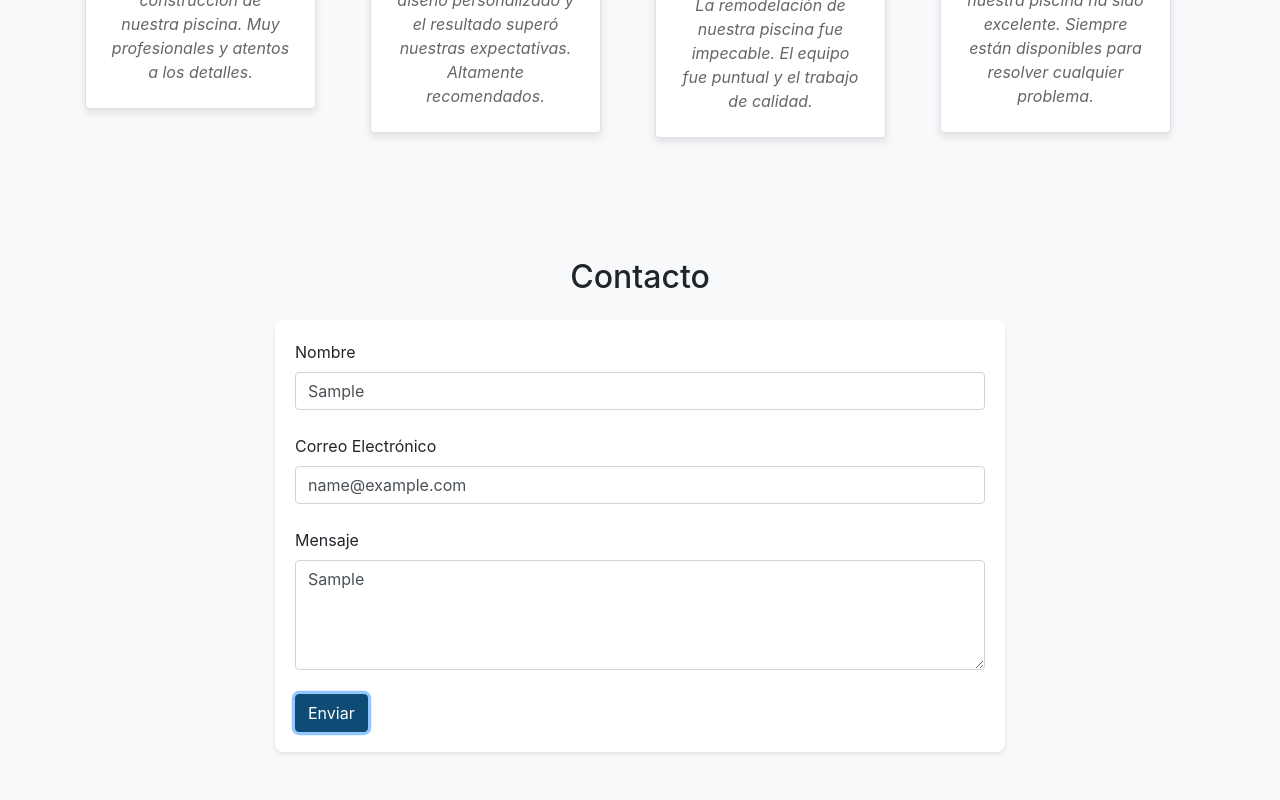
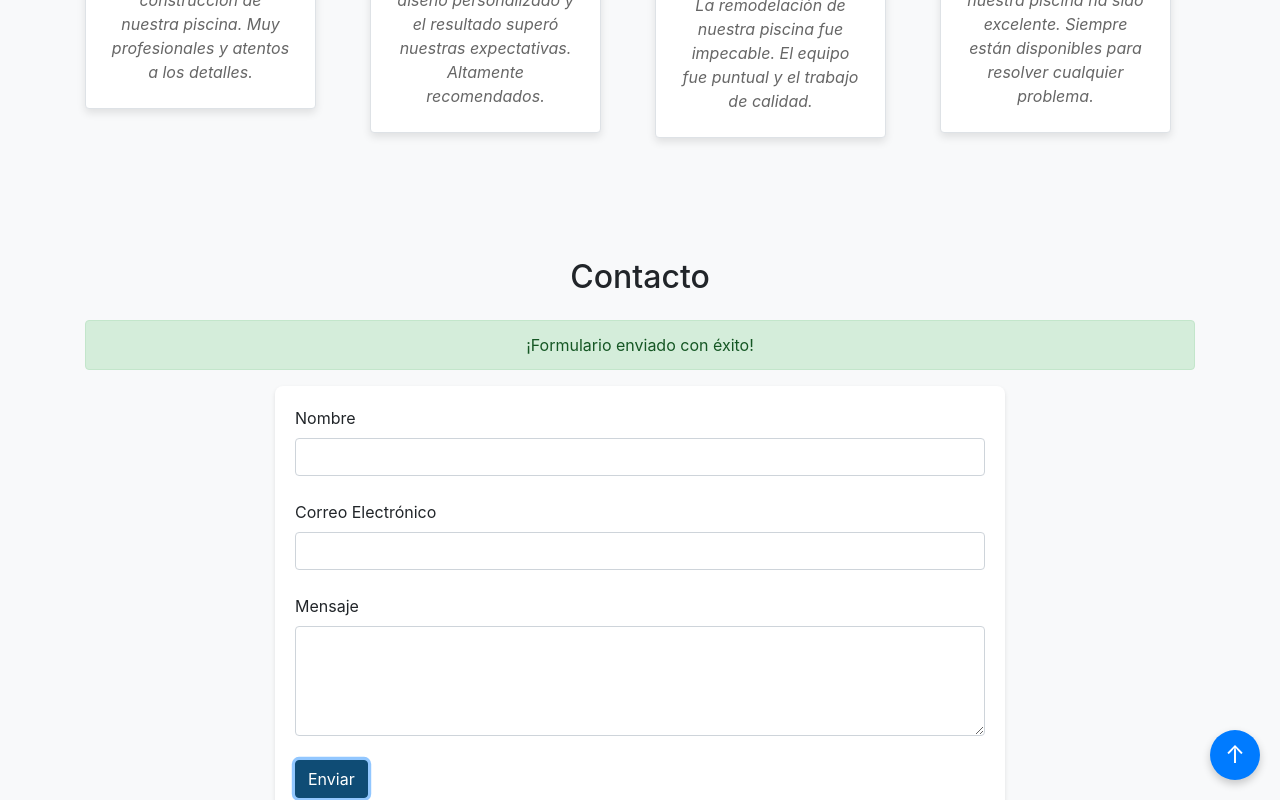
Before and after one commit to Blur-Effect/orlando-test, a React (Create React App) app: page / in a window 1280 px wide. Both pictures are taken after typing "Sample", "name@example.com", "Sample" into the empty fields and a click on the button "Enviar". Shown: the part 1715-2515 px from the top of the page. Built offline with nearby package versions, Linux system fonts and the light colour scheme.

Commit message:
actualizacion de formulario

```diff
--- a/src/App.js
+++ b/src/App.js
@@ -1,13 +1,20 @@
-// src/App.js
-import React from 'react';
-import Header from './components/Header';
-import Services from './components/Services';
-import Gallery from './components/Gallery';
-import Testimonials from './components/Testimonials';
-import ContactForm from './components/ContactForm';
-import './index.css';
+import React from "react";
+import Header from "./components/Header";
+import Services from "./components/Services";
+import Gallery from "./components/Gallery";
+import Testimonials from "./components/Testimonials";
+import ContactForm from "./components/ContactForm";
+import "./index.css";
 
 function App() {
+  // Función para hacer scroll al header
+  const scrollToTop = () => {
+    window.scrollTo({
+      top: 0,
+      behavior: "smooth",
+    });
+  };
+
   return (
     <div className="App">
       <Header />
@@ -15,6 +22,9 @@ function App() {
       <Gallery />
       <Testimonials />
       <ContactForm />
+      <button className="scroll-to-top" onClick={scrollToTop}>
+        ↑
+      </button>
     </div>
   );
 }
--- a/src/components/ContactForm.js
+++ b/src/components/ContactForm.js
@@ -1,13 +1,26 @@
-// src/components/ContactForm.js
-import React, { useState } from 'react';
-import './ContactForm.css'; // Asegúrate de crear este archivo CSS
+import React, { useState } from "react";
+import "./ContactForm.css"; // Asegúrate de crear este archivo CSS
 
 const ContactForm = () => {
   const [formData, setFormData] = useState({
-    name: '',
-    email: '',
-    message: '',
+    name: "",
+    email: "",
+    message: "",
   });
+  const [successMessage, setSuccessMessage] = useState(false);
+  const [errors, setErrors] = useState({}); // Estado para manejar errores
+
+  // Función para validar el correo electrónico
+  const validateEmail = (email) => {
+    const emailPattern = /^[a-zA-Z0-9._%+-]+@[a-zA-Z0-9.-]+\.[a-zA-Z]{2,}$/;
+    return emailPattern.test(email);
+  };
+
+  // Función para validar el nombre (solo letras y espacios)
+  const validateName = (name) => {
+    const namePattern = /^[a-zA-ZáéíóúÁÉÍÓÚñÑ\s]+$/;
+    return namePattern.test(name);
+  };
 
   const handleChange = (e) => {
     const { name, value } = e.target;
@@ -19,13 +32,48 @@ const ContactForm = () => {
 
   const handleSubmit = (e) => {
     e.preventDefault();
-    console.log('Form data submitted:', formData);
+
+    // Validaciones
+    let formErrors = {};
+    if (!validateName(formData.name)) {
+      formErrors.name = "El nombre solo puede contener letras y espacios.";
+    }
+    if (!validateEmail(formData.email)) {
+      formErrors.email = "Por favor, introduce un correo electrónico válido.";
+    }
+
+    if (Object.keys(formErrors).length > 0) {
+      setErrors(formErrors);
+      return;
+    }
+
+    // Limpiar los errores y enviar el formulario
+    setErrors({});
+    console.log("Form data submitted:", formData);
+
+    // Limpiar los campos y mostrar el mensaje de éxito
+    setFormData({
+      name: "",
+      email: "",
+      message: "",
+    });
+    setSuccessMessage(true);
+
+    // Ocultar el mensaje después de 3 segundos
+    setTimeout(() => {
+      setSuccessMessage(false);
+    }, 3000);
   };
 
   return (
     <section id="contact-section" className="py-5 bg-light">
       <div className="container">
         <h2 className="text-center mb-4">Contacto</h2>
+        {successMessage && (
+          <div className="alert alert-success text-center" role="alert">
+            ¡Formulario enviado con éxito!
+          </div>
+        )}
         <div className="row">
           <div className="col-md-8 offset-md-2">
             <form onSubmit={handleSubmit} className="contact-form">
@@ -37,9 +85,12 @@ const ContactForm = () => {
                   name="name"
                   value={formData.name}
                   onChange={handleChange}
-                  className="form-control"
+                  className={`form-control ${errors.name ? "is-invalid" : ""}`}
                   required
                 />
+                {errors.name && (
+                  <div className="invalid-feedback">{errors.name}</div>
+                )}
               </div>
               <div className="form-group">
                 <label htmlFor="email">Correo Electrónico</label>
@@ -49,9 +100,12 @@ const ContactForm = () => {
                   name="email"
                   value={formData.email}
                   onChange={handleChange}
-                  className="form-control"
+                  className={`form-control ${errors.email ? "is-invalid" : ""}`}
                   required
                 />
+                {errors.email && (
+                  <div className="invalid-feedback">{errors.email}</div>
+                )}
               </div>
               <div className="form-group">
                 <label htmlFor="message">Mensaje</label>
@@ -65,7 +119,9 @@ const ContactForm = () => {
                   required
                 />
               </div>
-              <button type="submit" className="btn btn-primary">Enviar</button>
+              <button type="submit" className="btn btn-primary">
+                Enviar
+              </button>
             </form>
           </div>
         </div>
--- a/src/components/Services.css
+++ b/src/components/Services.css
@@ -18,7 +18,7 @@
 }
 
 .service-icon {
-    color: #0F4C75;
+  color: #0f4c75;
   margin-bottom: 1rem;
 }
 
--- a/src/index.css
+++ b/src/index.css
@@ -1,18 +1,24 @@
-header {
-  background-color:#3282B8;
+/* Estilos para el botón de "Subir" */
+.scroll-to-top {
+  position: fixed;
+  bottom: 20px;
+  right: 20px;
+  background-color: #007bff;
   color: white;
-  padding: 2rem;
+  border: none;
+  border-radius: 50%;
+  width: 50px;
+  height: 50px;
+  font-size: 24px;
+  cursor: pointer;
+  box-shadow: 0 4px 8px rgba(0, 0, 0, 0.2);
+  transition: opacity 0.3s ease;
 }
 
-section {
-  padding: 2rem;
+.scroll-to-top:hover {
+  background-color: #0056b3;
 }
 
-h1, h2 {
-  margin-bottom: 1rem;
+.scroll-to-top:focus {
+  outline: none;
 }
-
-form input, form textarea {
-  margin-bottom: 1rem;
-  width: 100%;
-}
```
Lines whose indentation alone changed are shown as unchanged.
